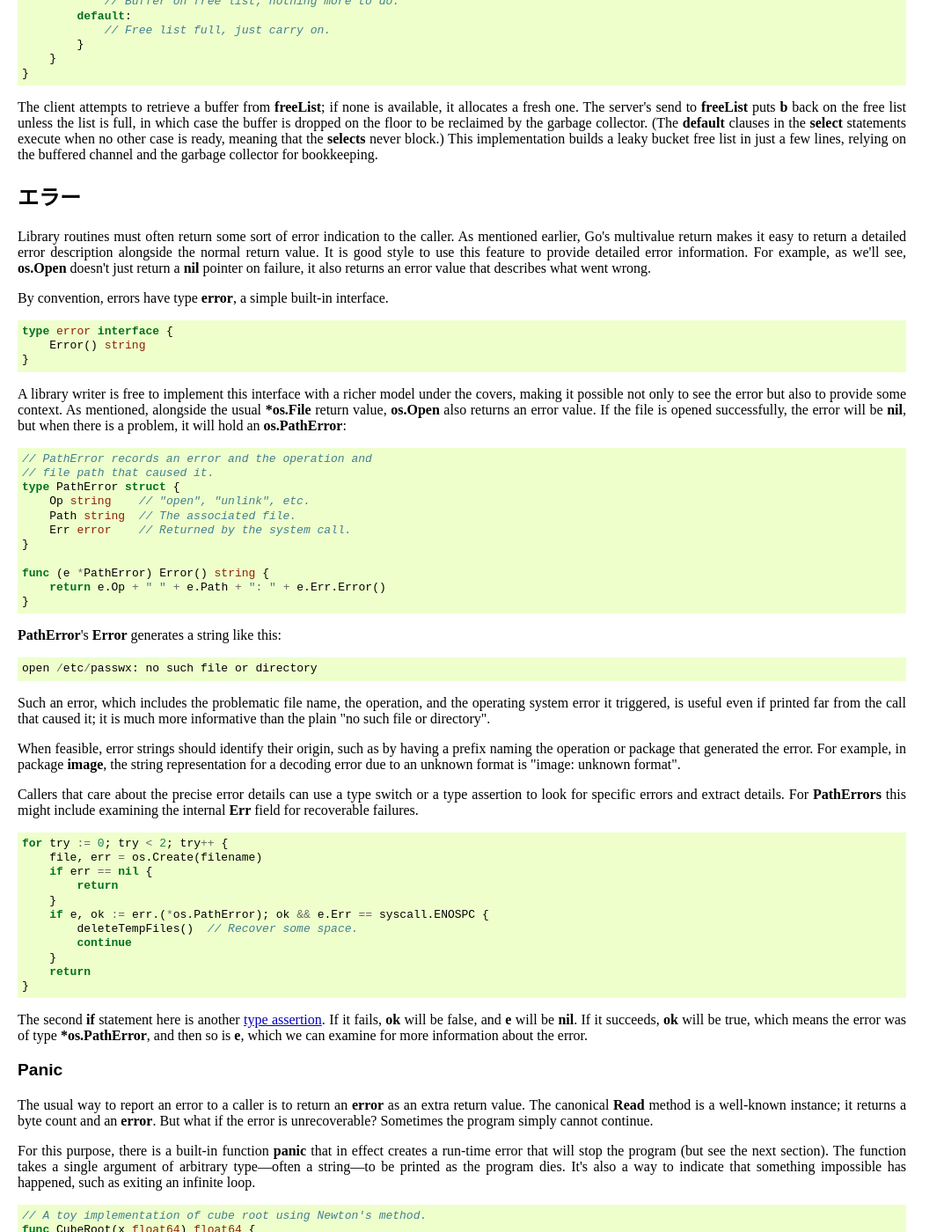
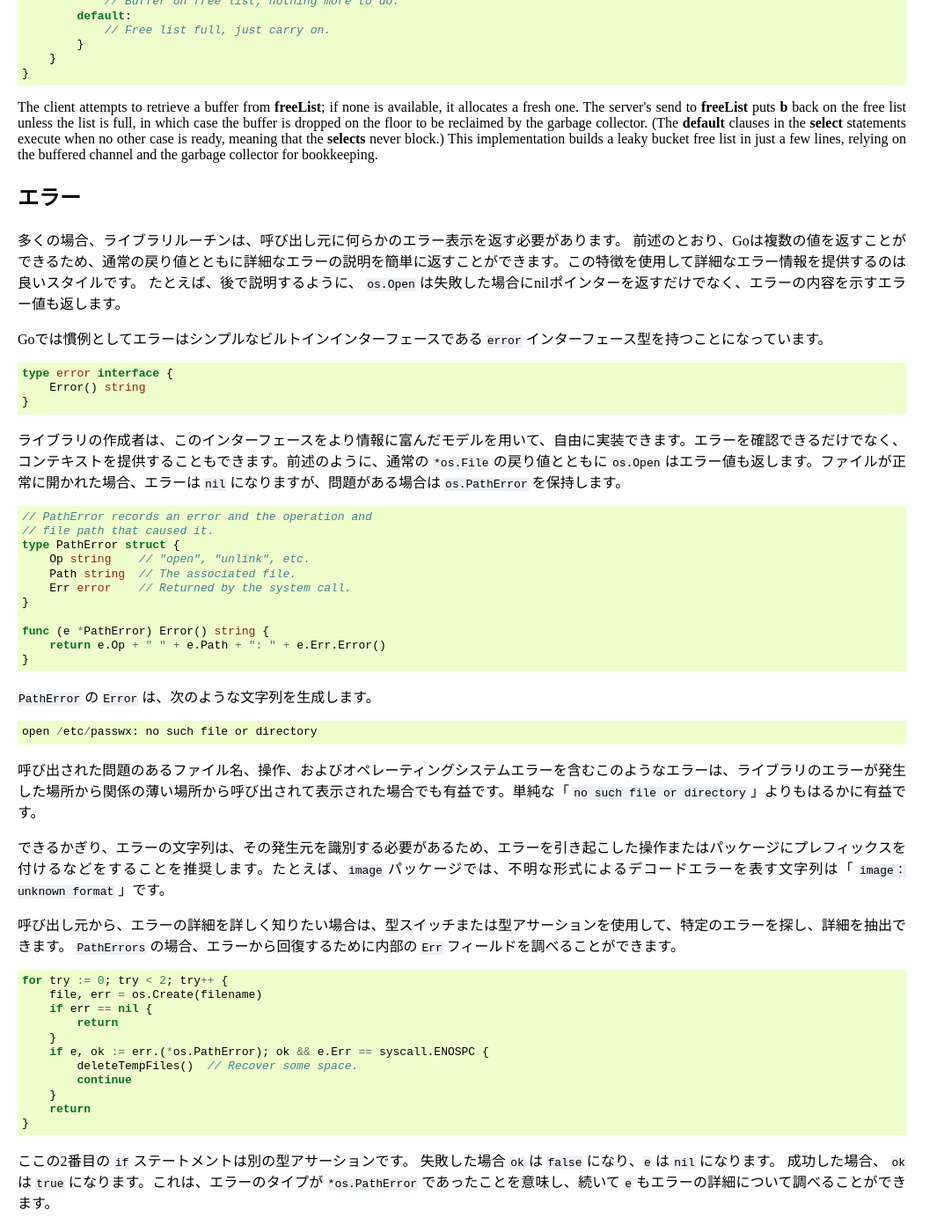
Before and after one commit to d-tsuji/effective_go, a Sphinx documentation site: the page built from source/documents/effective_go_ja.rst, in a window 1280 px wide and 1400 px high, scrolled down 38904 px. Shown: the whole window at 88% size, without its empty margins (0-1073 px from the left). Built offline with Sphinx 7.4.7, drawn with Linux system fonts in a browser that asks for light colours; some of the changed text lies outside the part shown.

Commit message:
update error

```diff
--- a/source/documents/effective_go_ja.rst
+++ b/source/documents/effective_go_ja.rst
@@ -2358,15 +2358,9 @@ bookkeeping.
 エラー
 ------
 
-Library routines must often return some sort of error indication to the
-caller. As mentioned earlier, Go's multivalue return makes it easy to
-return a detailed error description alongside the normal return value.
-It is good style to use this feature to provide detailed error
-information. For example, as we'll see, **os.Open** doesn't just return
-a **nil** pointer on failure, it also returns an error value that
-describes what went wrong.
-
-By convention, errors have type **error**, a simple built-in interface.
+多くの場合、ライブラリルーチンは、呼び出し元に何らかのエラー表示を返す必要があります。 前述のとおり、Goは複数の値を返すことができるため、通常の戻り値とともに詳細なエラーの説明を簡単に返すことができます。この特徴を使用して詳細なエラー情報を提供するのは良いスタイルです。 たとえば、後で説明するように、 ``os.Open`` は失敗した場合にnilポインターを返すだけでなく、エラーの内容を示すエラー値も返します。
+
+Goでは慣例としてエラーはシンプルなビルトインインターフェースである ``error`` インターフェース型を持つことになっています。
 
 .. code-block:: go
 
@@ -2374,12 +2368,7 @@ By convention, errors have type **error**, a simple built-in interface.
        Error() string
    }
 
-A library writer is free to implement this interface with a richer model
-under the covers, making it possible not only to see the error but also
-to provide some context. As mentioned, alongside the usual ***os.File**
-return value, **os.Open** also returns an error value. If the file is
-opened successfully, the error will be **nil**, but when there is a
-problem, it will hold an **os.PathError**:
+ライブラリの作成者は、このインターフェースをより情報に富んだモデルを用いて、自由に実装できます。エラーを確認できるだけでなく、コンテキストを提供することもできます。前述のように、通常の ``*os.File`` の戻り値とともに ``os.Open`` はエラー値も返します。ファイルが正常に開かれた場合、エラーは ``nil`` になりますが、問題がある場合は ``os.PathError`` を保持します。
 
 .. code-block:: go
 
@@ -2395,26 +2384,17 @@ problem, it will hold an **os.PathError**:
        return e.Op + " " + e.Path + ": " + e.Err.Error()
    }
 
-**PathError**'s **Error** generates a string like this:
+``PathError`` の ``Error`` は、次のような文字列を生成します。
 
 .. code-block:: go
 
    open /etc/passwx: no such file or directory
 
-Such an error, which includes the problematic file name, the operation,
-and the operating system error it triggered, is useful even if printed
-far from the call that caused it; it is much more informative than the
-plain "no such file or directory".
-
-When feasible, error strings should identify their origin, such as by
-having a prefix naming the operation or package that generated the
-error. For example, in package **image**, the string representation for
-a decoding error due to an unknown format is "image: unknown format".
-
-Callers that care about the precise error details can use a type switch
-or a type assertion to look for specific errors and extract details. For
-**PathErrors** this might include examining the internal **Err** field
-for recoverable failures.
+呼び出された問題のあるファイル名、操作、およびオペレーティングシステムエラーを含むこのようなエラーは、ライブラリのエラーが発生した場所から関係の薄い場所から呼び出されて表示された場合でも有益です。単純な「 ``no such file or directory`` 」よりもはるかに有益です。
+
+できるかぎり、エラーの文字列は、その発生元を識別する必要があるため、エラーを引き起こした操作またはパッケージにプレフィックスを付けるなどをすることを推奨します。たとえば、``image`` パッケージでは、不明な形式によるデコードエラーを表す文字列は「 ``image： unknown format`` 」です。
+
+呼び出し元から、エラーの詳細を詳しく知りたい場合は、型スイッチまたは型アサーションを使用して、特定のエラーを探し、詳細を抽出できます。 ``PathErrors`` の場合、エラーから回復するために内部の ``Err`` フィールドを調べることができます。
 
 .. code-block:: go
 
@@ -2430,11 +2410,7 @@ for recoverable failures.
        return
    }
 
-The second **if** statement here is another `type
-assertion <#interface_conversions>`__. If it fails, **ok** will be
-false, and **e** will be **nil**. If it succeeds, **ok** will be true,
-which means the error was of type ***os.PathError**, and then so is
-**e**, which we can examine for more information about the error.
+ここの2番目の ``if`` ステートメントは別の型アサーションです。 失敗した場合 ``ok`` は ``false`` になり、``e`` は ``nil`` になります。 成功した場合、 ``ok`` は ``true`` になります。これは、エラーのタイプが ``*os.PathError`` であったことを意味し、続いて ``e`` もエラーの詳細について調べることができます。
 
 Panic
 ~~~~~
```
